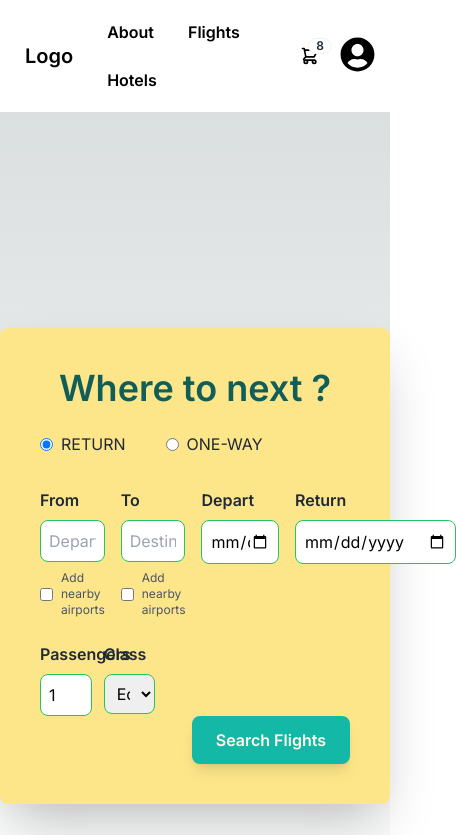
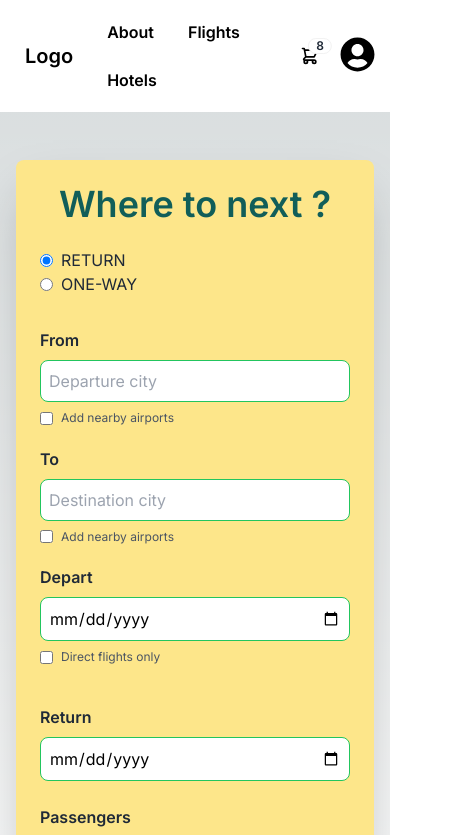
Before and after one commit to Patison82/travel-website, a Next.js app: page / in a window 390 px wide. Shown: the top 835 px of the page, 456 px wide, since content can reach past the window. Built offline with nearby package versions, Linux system fonts and the light colour scheme.

Commit message:
clors  added + responsivitate from search box

```diff
--- a/components/Header.js
+++ b/components/Header.js
@@ -1,6 +1,10 @@
 import Link from "next/link";
 
 import { FaUserCircle } from "react-icons/fa";
+
+
+
+
 const Header = () => {
   return (
     <header>
--- a/components/SearchForm.js
+++ b/components/SearchForm.js
@@ -1,26 +1,22 @@
 "use client";
 
 import { useState } from "react";
-
 
 const SearchForm = () => {
   const [tripType, setTripType] = useState("return"); // State for trip type (return or one-way)
   const [addNearbyFrom, setAddNearbyFrom] = useState(false); // State for "Add nearby airports" checkbox for departure city
   const [addNearbyTo, setAddNearbyTo] = useState(false); // State for "Add nearby airports" checkbox for destination city
-
+  const [directFlightsOnly, setDirectFlightsOnly] = useState(false);
 
   return (
-
-    <div className="bg-amber-200 shadow-2xl p-10 rounded-lg max-w-6xl mx-auto mt-4 mb-10 absolute bottom-0 left-0 right-0">
-
+    <div className="bg-amber-200 shadow-2xl p-6 rounded-lg max-w-6xl mx-auto mt-8 sm:mb-10 sm:fixed sm:bottom-0 sm:left-0 sm:right-0">
       {/* Title Section */}
-      <h2 className=" text-4xl font-semibold mb-6 text-teal-800 text-center  ">
-        Where to  next  ?
+      <h2 className=" text-4xl font-semibold mb-6 text-teal-800 text-center sm:text-4xl ">
+        Where to next ?
       </h2>
 
-
       {/* Trip Type Section */}
-      <div className="flex mb-8 space-x-10">
+      <div className="flex flex-col mb-8 sm:space-x-10 sm:flex-row sm:space-y-0 ">
         <label className="inline-flex  items-center text-gray-800">
           <input
             type="radio"
@@ -30,8 +26,7 @@ const SearchForm = () => {
             className="form-radio text-blue-600"
           />
 
-
-          <span className="ml-2">RETURN</span>
+          <span className="ml-2 text-">RETURN</span>
         </label>
         <label className="inline-flex items-center text-gray-800">
           <input
@@ -42,17 +37,13 @@ const SearchForm = () => {
             className="form-radio text-blue-600"
           />
 
-
-          <span className="ml-2">ONE-WAY</span>
+          <span className="ml-2 ">ONE-WAY</span>
         </label>
       </div>
 
-
-
-        {/* Cities and Dates Section */}
-      <div className="flex mb-6 space-x-4">
-        <div className="flex flex-col w-1/4">
-
+      {/* Cities and Dates Section */}
+      <div className="flex flex-col sm:flex-row mb-6 space-y-4 sm:space-y-0 sm:space-x-4">
+        <div className="flex flex-col sm:w-1/4 w-full ">
           {/* Departure city */}
           <label className="font-semibold mb-2 text-gray-800">From</label>
           <div className="relative">
@@ -61,7 +52,6 @@ const SearchForm = () => {
               placeholder="Departure city"
               className="p-2 border  border-green-500 rounded-lg focus:outline-none focus:ring-2 focus:ring-blue-500 transition duration-300 w-full"
             />
-
 
             {/* "Add nearby airports" Section */}
             <label className="inline-flex items-center mt-2 text-sm text-gray-600">
@@ -76,9 +66,8 @@ const SearchForm = () => {
           </div>
         </div>
 
-
-           {/* Destination City */}
-        <div className="flex flex-col w-1/4">
+        {/* Destination City */}
+        <div className="flex flex-col sm:w-1/4 w-full">
           <label className="font-semibold mb-2 text-gray-800">To</label>
           <div className="relative">
             <input
@@ -100,19 +89,33 @@ const SearchForm = () => {
           </div>
         </div>
 
-        <div className="flex flex-col w-1/4">
+        {/* Departure Date */}
+        <div className="flex flex-col sm:w-1/4 w-full">
           <label className="font-semibold mb-2 text-gray-800">Depart</label>
           <input
             type="date"
-
             className="p-2 border  border-green-500 rounded-lg focus:outline-none focus:ring-2 focus:ring-blue-400 transition duration-300 w-full"
           />
+
+          {/* Direct Flights Only Section */}
+          <div className="inline-flex items-center mb-6">
+            <label className="inline-flex items-center mt-2 text-sm text-gray-600 ">
+              <input
+                type="checkbox"
+                className="form-checkbox text-blue-600"
+                checked={directFlightsOnly}
+                onChange={() => setDirectFlightsOnly(!directFlightsOnly)}
+              />
+              <span className="ml-2 mr-[8rem] text-xs ">
+                Direct flights only
+              </span>
+            </label>
+          </div>
         </div>
-
 
         {/* Return Date (conditionally rendered based on trip type) */}
         {tripType === "return" && (
-          <div className="flex flex-col w-full md:w-1/4">
+          <div className="flex flex-col w-full sm:w-1/4">
             <label className="font-semibold mb-2 text-gray-800">Return</label>
             <input
               type="date"
@@ -122,24 +125,21 @@ const SearchForm = () => {
         )}
       </div>
 
-
       {/* Passengers and Class Section */}
-      <div className="flex  space-x-3">
-        <div className="flex flex-col w-1/6">
-
-          {/* Number of Passengers */}
+      <div className="flex flex-col sm:flex-row space-y-4 sm:space-y-0 sm:space-x-3">
+        {/* Number of Passengers */}
+        <div className="flex flex-col sm:w-1/6 w-full">
           <label className="font-semibold mb-2 text-gray-800">Passengers</label>
           <input
             type="number"
             min="0"
             defaultValue="1"
-            className="p-2  border border-green-500 rounded-lg focus:outline-none  focus:ring-3 focus:ring-blue-400 transition duration-300 w-full"
+            className="p-1.5  border border-green-500 rounded-lg focus:outline-none  focus:ring-3 focus:ring-blue-400 transition duration-300 w-full"
           />
         </div>
 
-
-         {/* Class Selection */}
-        <div className="flex flex-col w-1/6">
+        {/* Class Selection */}
+        <div className="flex flex-col sm:w-1/6 w-full">
           <label className="font-semibold mb-2 text-gray-800">Class</label>
           <select className="p-2  border border-green-500 rounded-lg focus:outline-none focus:ring-3 focus:ring-blue-500 transition duration-300 w-full">
             <option value="economy">Economy</option>
@@ -147,11 +147,10 @@ const SearchForm = () => {
             <option value="first">First</option>
           </select>
         </div>
-    </div>
-
+      </div>
 
       {/*  Search Button Section */}
-      <div className="flex justify-end ">
+      <div className="flex justify-end mt-6">
         <button className="px-6 py-3 bg-teal-500 text-amber-50 font-semibold rounded-lg  hover:bg-emerald-400 transition duration-300 shadow-lg ">
           Search Flights
         </button>
--- a/tailwind.config.js
+++ b/tailwind.config.js
@@ -7,12 +7,16 @@ module.exports = {
   ],
   theme: {
     extend: {
-      backgroundImage: {
-        "gradient-radial": "radial-gradient(var(--tw-gradient-stops))",
-        "gradient-conic":
-          "conic-gradient(from 180deg at 50% 50%, var(--tw-gradient-stops))",
+      colors: {
+        primary: "#5FADA6",
+        secondary: "#E5D6C8",
+        secondaryAccent: "#F4CAA6",
+        tertiary: "#C3DFF7",
+        tertiaryLight: "#FFFFFF",
+        quaternary: "#FFFFFF",
+
       },
     },
   },
-  plugins: [require('daisyui'),],
+  plugins: [require("daisyui")],
 };
```
